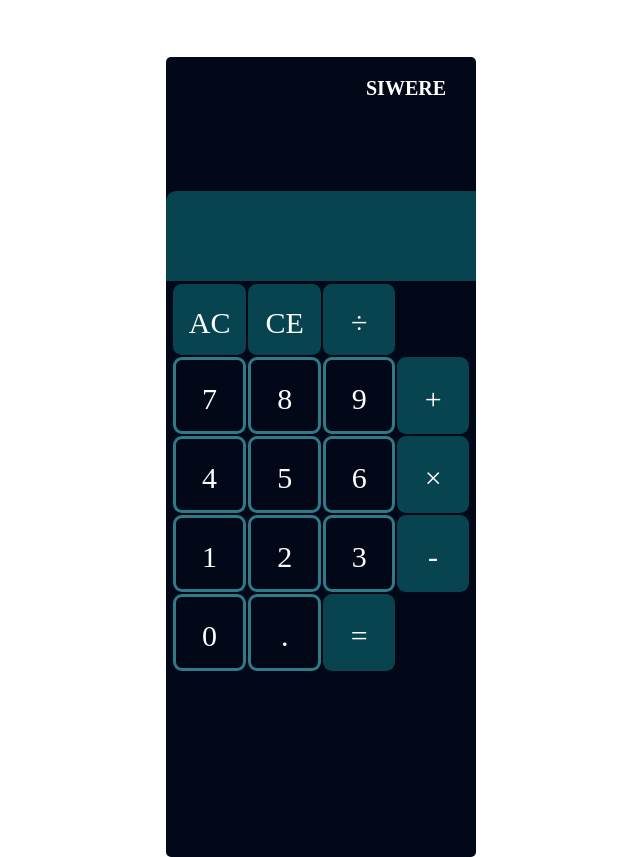
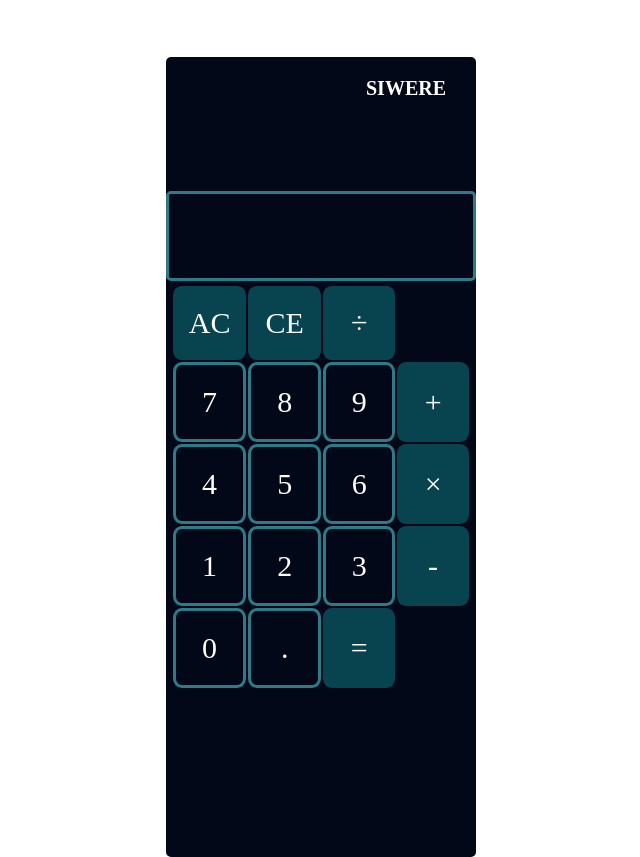
Before and after one commit to siwere66087/calculatorJs, a plain HTML site: page index.html in a window 1280 px wide. Shown: the whole page, without its empty margins (26-666 px from the left). Drawn offline with Linux system fonts and the light colour scheme.

Commit message:
Add files via upload

```diff
--- a/style.css
+++ b/style.css
@@ -57,8 +57,11 @@ padding-top: 20px;
 #display{
 height: 90px;
 width: 100%;
-background-color:rgb(7, 68, 79);
-border-radius: 10px 0px 0px 0px;
+background-color:rgb(2, 8, 24);
+border:3px solid rgb(46, 122, 135);
+border-radius: 5px;
+margin-bottom: 2px;
+
 }
 
 
@@ -71,8 +74,8 @@ border-radius: 10px 0px 0px 0px;
   background-color:rgb(2, 8, 24);
   color:white;
   border-radius: 12%;
- padding-bottom:15px;
- padding-top:22px;
+ padding-bottom:20px;
+ padding-top:20px;
   }
 
   .second{
@@ -84,8 +87,8 @@ border-radius: 10px 0px 0px 0px;
   background-color:rgb(7, 68, 79);
   color:white;
   border-radius: 12%;
- padding-bottom:15px;
- padding-top:22px;
+ padding-bottom:20px;
+ padding-top:20px;
   }
 
   input{
@@ -93,7 +96,7 @@ border-radius: 10px 0px 0px 0px;
 	  margin-top:65px;
 	  color:rgb(248, 13, 13);
 
-	  font-size:50px;
+	  font-size:40px;
 	  border:transparent;
 	  text-align:right;
   }
```
